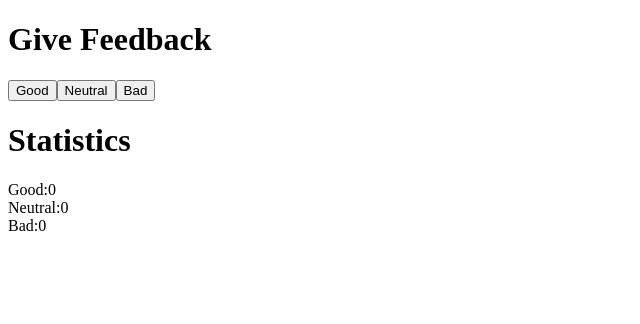
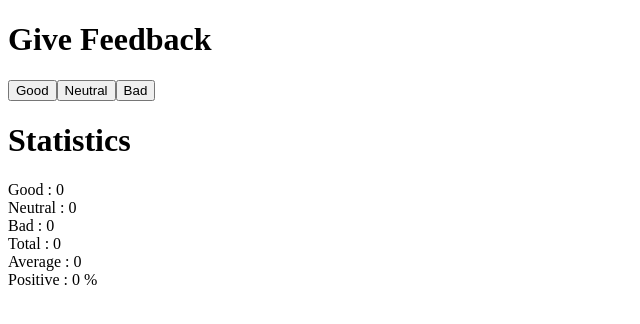
Before and after one commit to staseer/Full-Stack-Course, a React (Vite) app in the folder Part1/Part1d/part1.6to1.11/: page / in a window 1280 px wide. Shown: the top 324 px of the page, without its empty margins (0-640 px from the left). Built offline with nearby package versions, Linux system fonts and the light colour scheme.

Commit message:
committing 1.7

```diff
--- a/Part1/Part1d/part1.6to1.11/src/App.jsx
+++ b/Part1/Part1d/part1.6to1.11/src/App.jsx
@@ -1,10 +1,37 @@
 import { useState } from 'react'
 
 const Heading = props => <div><h1>{props.value}</h1></div>
-const Display = props => <div>{props.text}:{props.value}</div>
-const Button = props => {
+const Display = props => <div>{props.text} : {props.value}</div>
+const Button = props => <button onClick={props.handleClick}>{props.text}</button>
+const Average = props => {
+    const good = props.goodValue;
+    const bad = props.badValue;
+    const neutral = props.neutralValue;
+    const weights ={
+        good: 1,
+        bad: -1,
+        neutral : 0
+    }
+    const calculateAvg = () => {
+        if (good === 0 && bad ===0 && neutral === 0)
+            return 0;
+        return ((good * weights.good + bad * weights.bad + neutral * weights.neutral)/(good+bad+neutral))
+    }
     return (
-        <button onClick={props.handleClick}>{props.text}</button>
+        <div>Average : {calculateAvg()}</div>
+    )
+
+}
+const Positive = props => {
+    const good = props.goodValue;
+    const total = props.total;
+    const calculatePositive = () => {
+        if (total === 0)
+            return 0;
+        return (good / total);
+    }
+    return (
+        <div>Positive : {calculatePositive()} %</div>
     )
 }
 const App = () => {
@@ -12,6 +39,7 @@ const App = () => {
     const [good, setGood] = useState(0)
     const [neutral, setNeutral] = useState(0)
     const [bad, setBad] = useState(0)
+
 
     return (
         <div>
@@ -23,6 +51,9 @@ const App = () => {
             <Display text = "Good" value={good}/>
             <Display text = "Neutral" value={neutral}/>
             <Display text = "Bad" value={bad}/>
+            <Display text = "Total" value={good + bad + neutral}/>
+            <Average goodValue = {good} badValue = {bad} neutralValue = {neutral}/>
+            <Positive goodValue = {good} total ={good + bad + neutral}/>
         </div>
     )
 }
```
